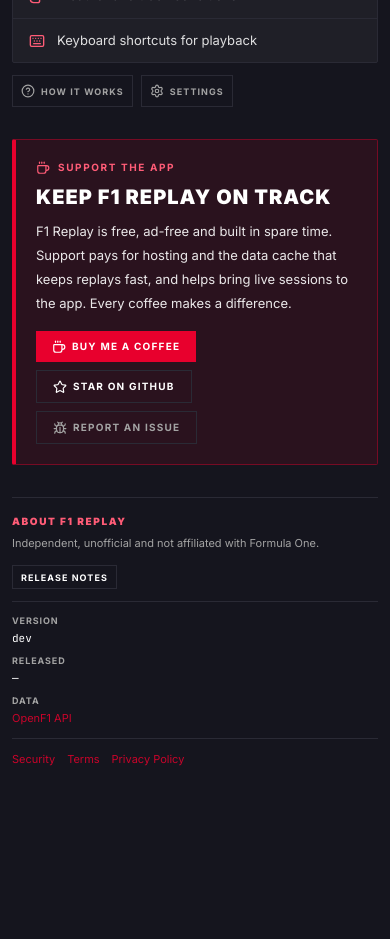
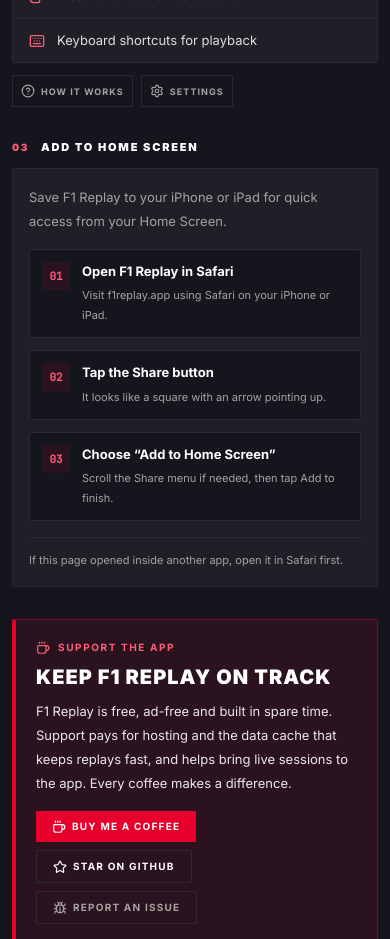
Before and after one commit to vargamateistvan/f1-replay, a React (Vite) app: page /home in a window 390 px wide. Shown: the part 2400-3339 px from the top of the page. Before the commit the page ends 3240 px from the top, so only its background shows below. Built offline with nearby package versions, Linux system fonts and the light colour scheme; no server answers.

Commit message:
feat(Home): add instructions for adding F1 Replay to iPhone or iPad Home Screen

```diff
--- a/src/pages/Home.tsx
+++ b/src/pages/Home.tsx
@@ -342,6 +342,55 @@ export default function Home() {
           </div>
         </section>
 
+        <section aria-labelledby="home-install">
+          <SectionTitle eyebrow="03">
+            <span id="home-install">Add to Home Screen</span>
+          </SectionTitle>
+          <div className="rounded-sm border border-panel bg-surface p-4 sm:p-5">
+            <p className="mb-4 max-w-2xl text-body leading-6 text-muted">
+              Save F1 Replay to your iPhone or iPad for quick access from your Home Screen.
+            </p>
+            <ol className="grid gap-3 md:grid-cols-3">
+              <li className="flex gap-3 rounded-sm border border-panel bg-track p-3">
+                <span className="flex h-7 w-7 shrink-0 items-center justify-center rounded-sm bg-f1red/10 font-mono text-small font-bold text-f1red-fg">
+                  01
+                </span>
+                <div>
+                  <h3 className="text-body font-bold text-fg">Open F1 Replay in Safari</h3>
+                  <p className="mt-1 text-small leading-5 text-muted">
+                    Visit f1replay.app using Safari on your iPhone or iPad.
+                  </p>
+                </div>
+              </li>
+              <li className="flex gap-3 rounded-sm border border-panel bg-track p-3">
+                <span className="flex h-7 w-7 shrink-0 items-center justify-center rounded-sm bg-f1red/10 font-mono text-small font-bold text-f1red-fg">
+                  02
+                </span>
+                <div>
+                  <h3 className="text-body font-bold text-fg">Tap the Share button</h3>
+                  <p className="mt-1 text-small leading-5 text-muted">
+                    It looks like a square with an arrow pointing up.
+                  </p>
+                </div>
+              </li>
+              <li className="flex gap-3 rounded-sm border border-panel bg-track p-3">
+                <span className="flex h-7 w-7 shrink-0 items-center justify-center rounded-sm bg-f1red/10 font-mono text-small font-bold text-f1red-fg">
+                  03
+                </span>
+                <div>
+                  <h3 className="text-body font-bold text-fg">Choose “Add to Home Screen”</h3>
+                  <p className="mt-1 text-small leading-5 text-muted">
+                    Scroll the Share menu if needed, then tap Add to finish.
+                  </p>
+                </div>
+              </li>
+            </ol>
+            <p className="mt-4 border-t border-panel pt-3 text-small leading-5 text-muted">
+              If this page opened inside another app, open it in Safari first.
+            </p>
+          </div>
+        </section>
+
         <section
           aria-labelledby="home-support"
           className="rounded-sm border border-f1red/40 border-l-4 border-l-f1red bg-f1red/10 p-5 sm:p-6"
```
Also changed, not shown: 1 other file (tests, documents, lock files or other folders).
